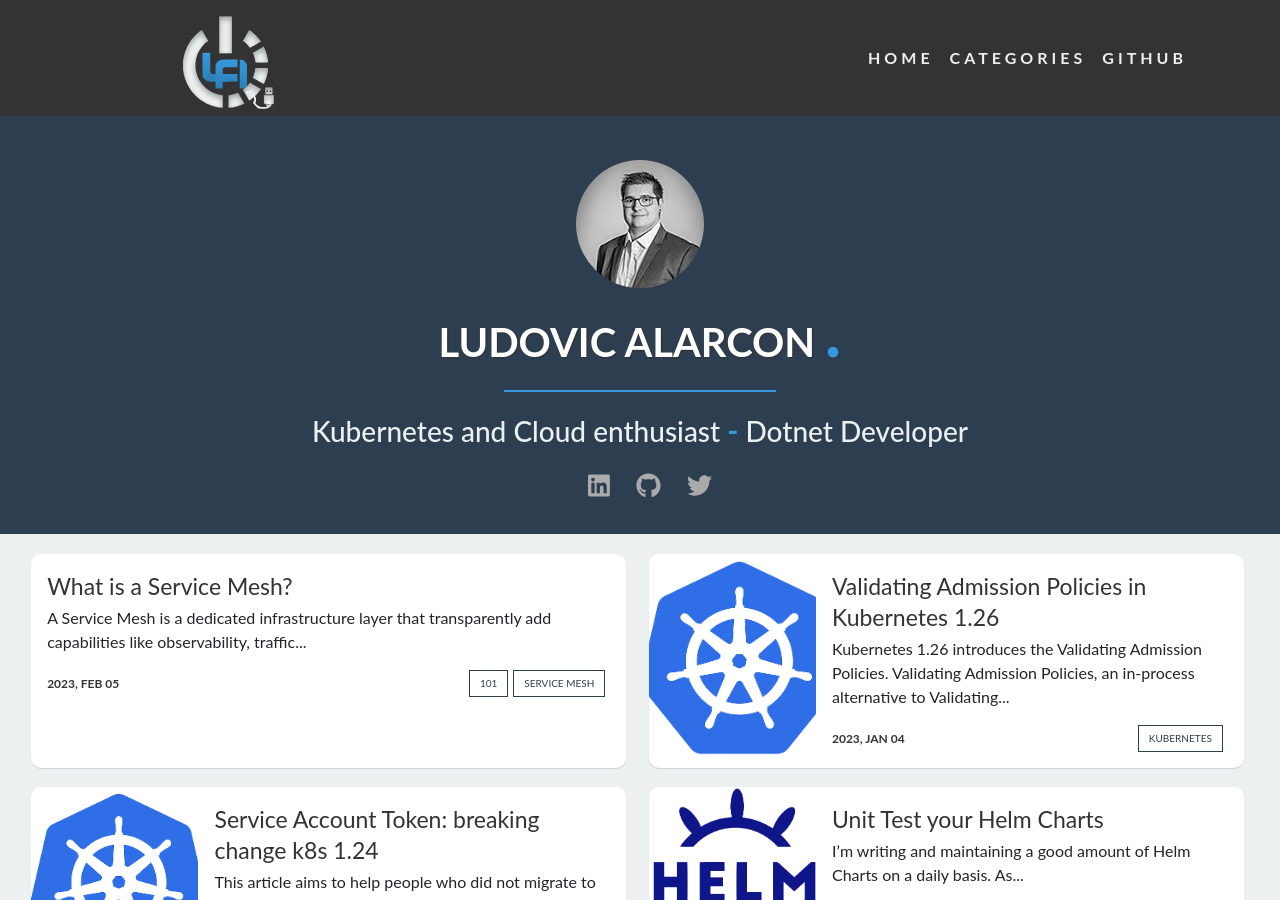
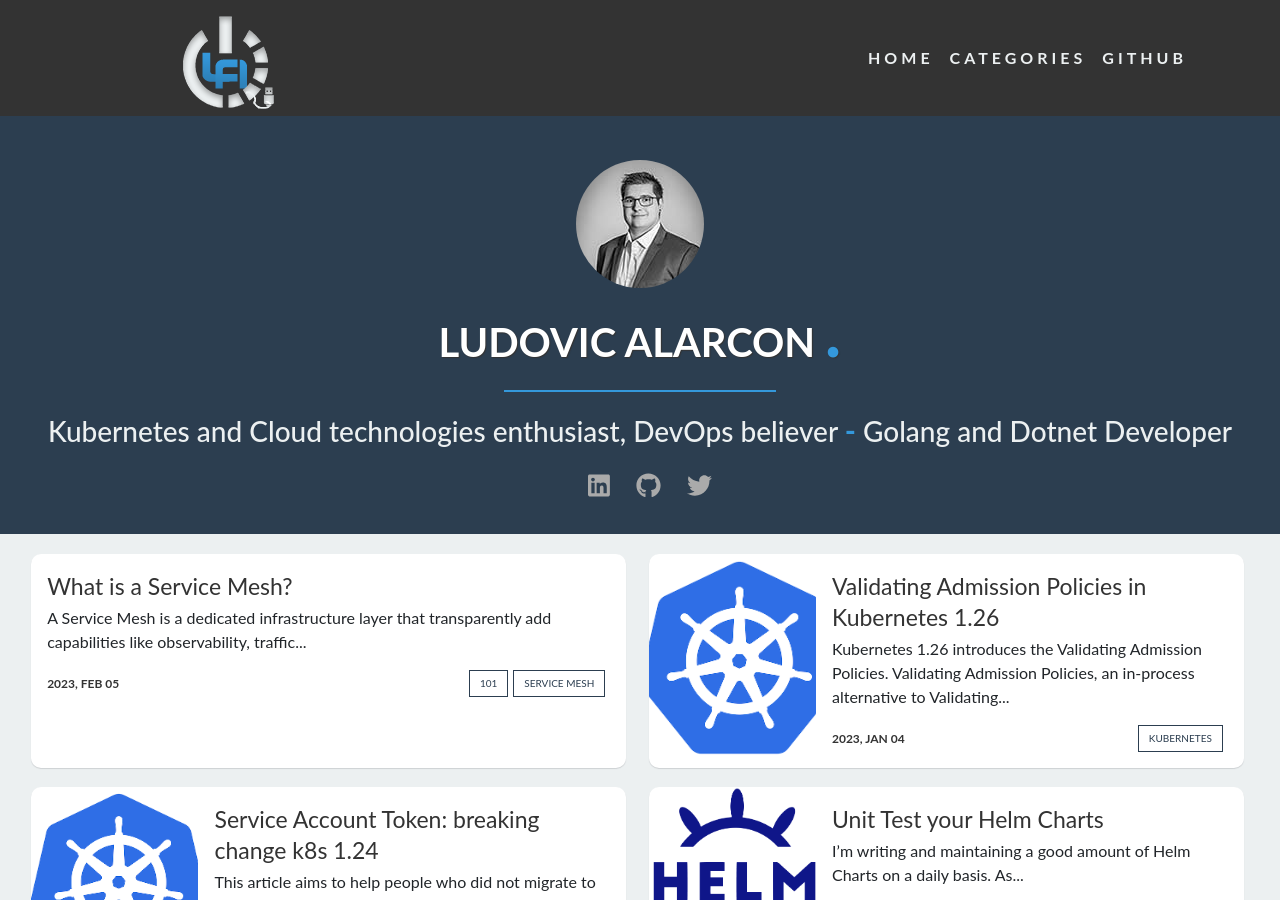
Before and after one commit to ludovicalarcon/ludovicalarcon.github.io, a Jekyll site: the page built from index.html, in a window 1280 px wide and 900 px high. Built offline with Jekyll 4.4.1, drawn with Linux system fonts in a browser that asks for light colours; nearby versions of some CDN libraries; the list of posts is cut into pages by our own code.

Commit message:
minor update description

```diff
--- a/_layouts/default.html
+++ b/_layouts/default.html
@@ -32,7 +32,7 @@
         <div class="heading">
             <h1>Ludovic Alarcon <span class="blue-font" id="name-size">.</span></h1>
             <div id="blue-divider-about"></div>
-            <h3>Kubernetes and Cloud enthusiast <span class="blue-font" id="separator-size">-</span> Dotnet Developer</h3>
+            <h3>Kubernetes and Cloud technologies enthusiast, DevOps believer <span class="blue-font" id="separator-size">-</span> Golang and Dotnet Developer</h3>
         </div>
         <div class="rs">
             <a href="https://www.linkedin.com/in/ludovic-alarcon/" target="_blank">
```
